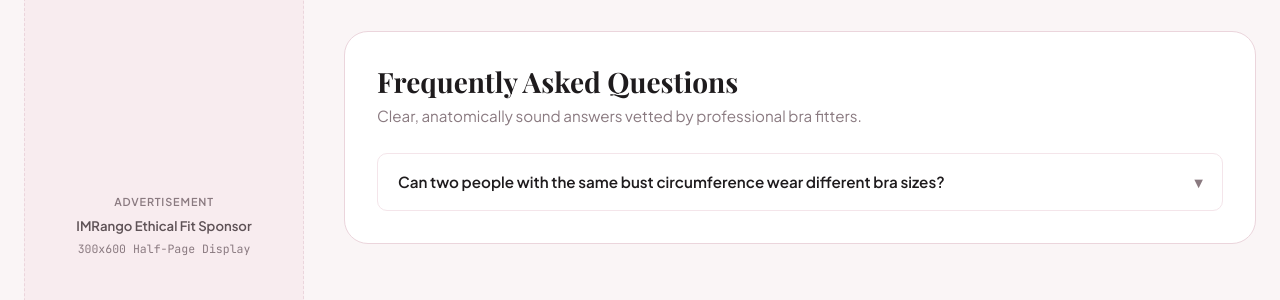
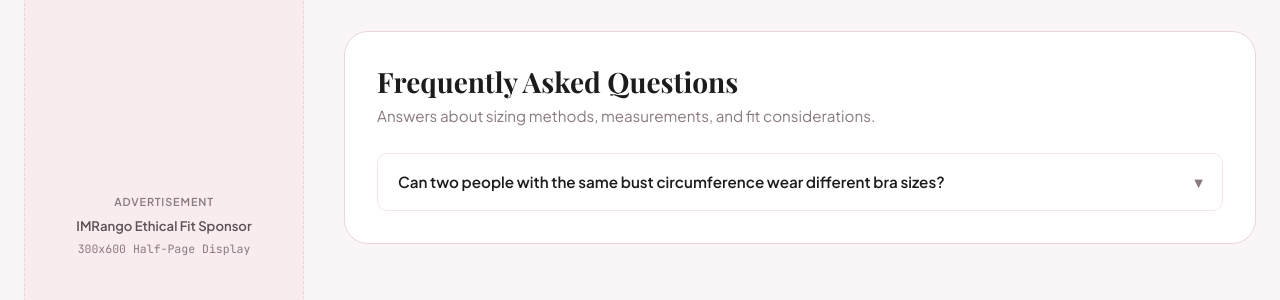
Before and after one commit to sharpedge74-cmyk/Bra-Size-Pro, a Jekyll site: the page built from bra-size-to-bust-size-chart.html, in a window 1280 px wide and 900 px high, scrolled down 1052 px. Shown: the part 154-454 px from the top of the window. Built offline with Jekyll 4.4.1, drawn with Linux system fonts in a browser that asks for light colours; some web fonts are replaced.

```diff
--- a/_includes/components/faq.html
+++ b/_includes/components/faq.html
@@ -2,7 +2,7 @@
 <section class="faq-section" aria-labelledby="faq-heading">
   <div class="faq-header">
     <h2 id="faq-heading" class="faq-title">Frequently Asked Questions</h2>
-    <p class="faq-subtitle">Clear, anatomically sound answers vetted by professional bra fitters.</p>
+    <p class="faq-subtitle">Answers about sizing methods, measurements, and fit considerations.</p>
   </div>
   <div class="faq-accordion">
     {% for item in page.faq %}
```
